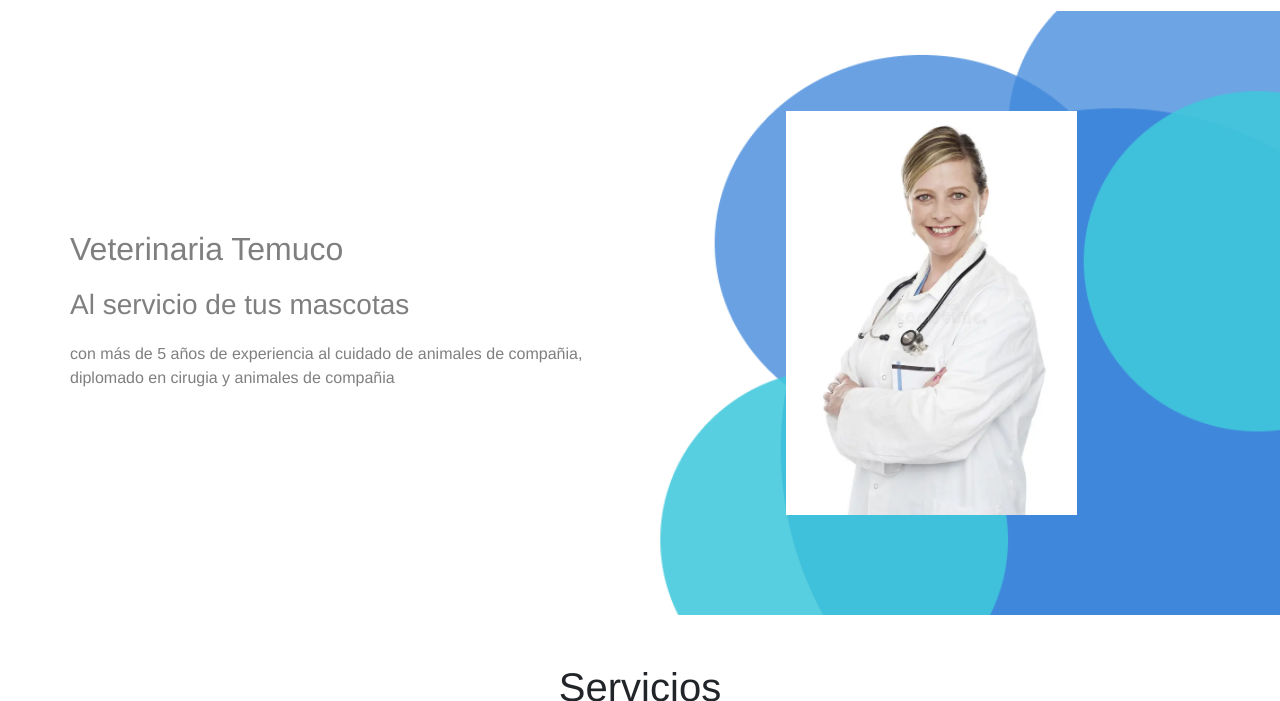
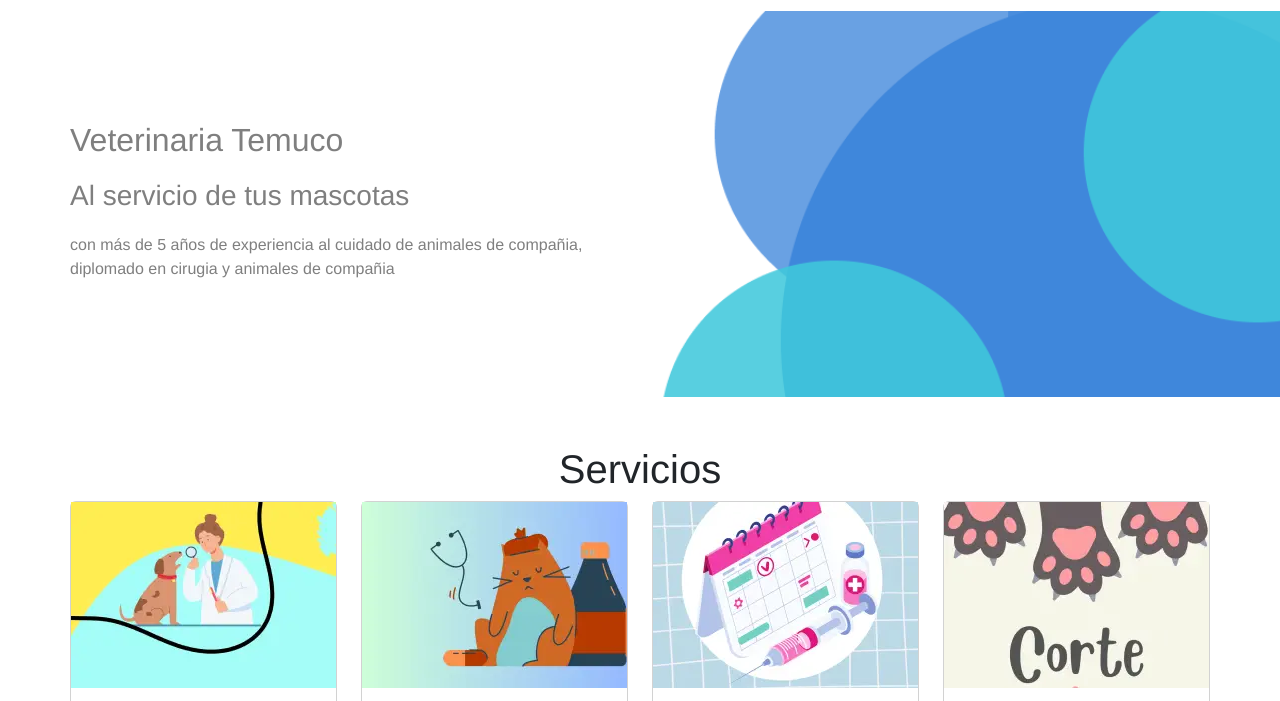
Before and after one commit to christian-rojas/milasvetbooking, a plain HTML site: page index.html in a window 1280 px wide. Shown: the part 98-799 px from the top of the page. Drawn offline with Linux system fonts and the light colour scheme; a script that the page names is missing.

Commit message:
remove main pic

```diff
--- a/index.html
+++ b/index.html
@@ -97,7 +97,7 @@
       <div class="bloc l-bloc backgroundcustom" id="bloc-1">
         <div class="container bloc-lg">
           <div class="row">
-            <div class="col-md-6 order-md-1">
+            <!-- <div class="col-md-6 order-md-1">
               <img
                 src="img/lazyload-ph.png"
                 data-src="img/especialista-médico-de-sexo-femenino-que-presenta-con-los-brazos-cruzados-25841025.webp"
@@ -106,7 +106,7 @@
                 width="291"
                 height="404"
               />
-            </div>
+            </div> -->
             <div class="align-self-center col-md-6">
               <h2 class="mg-md">Veterinaria Temuco</h2>
               <h3 class="mg-md">Al servicio de tus mascotas</h3>
```
